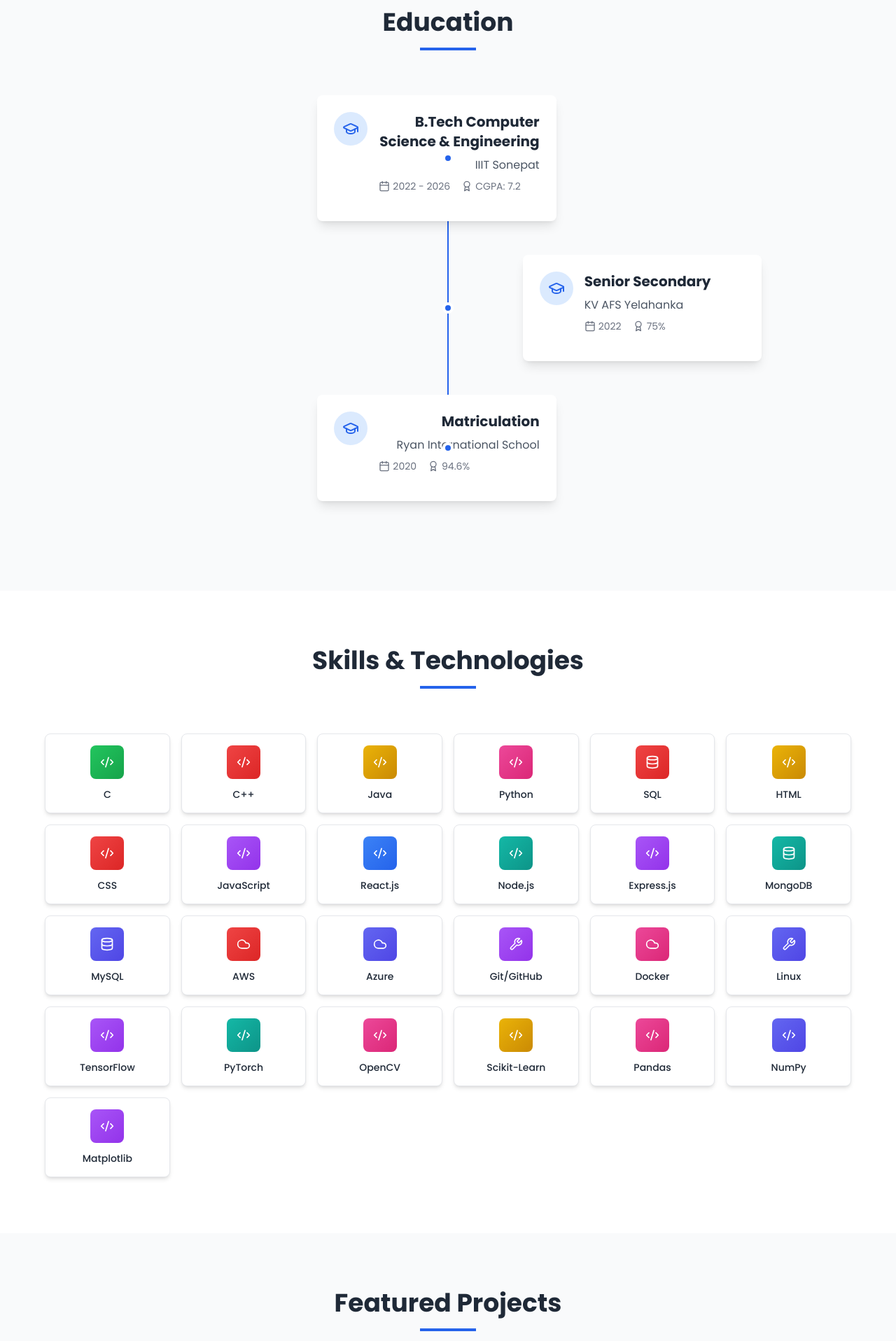
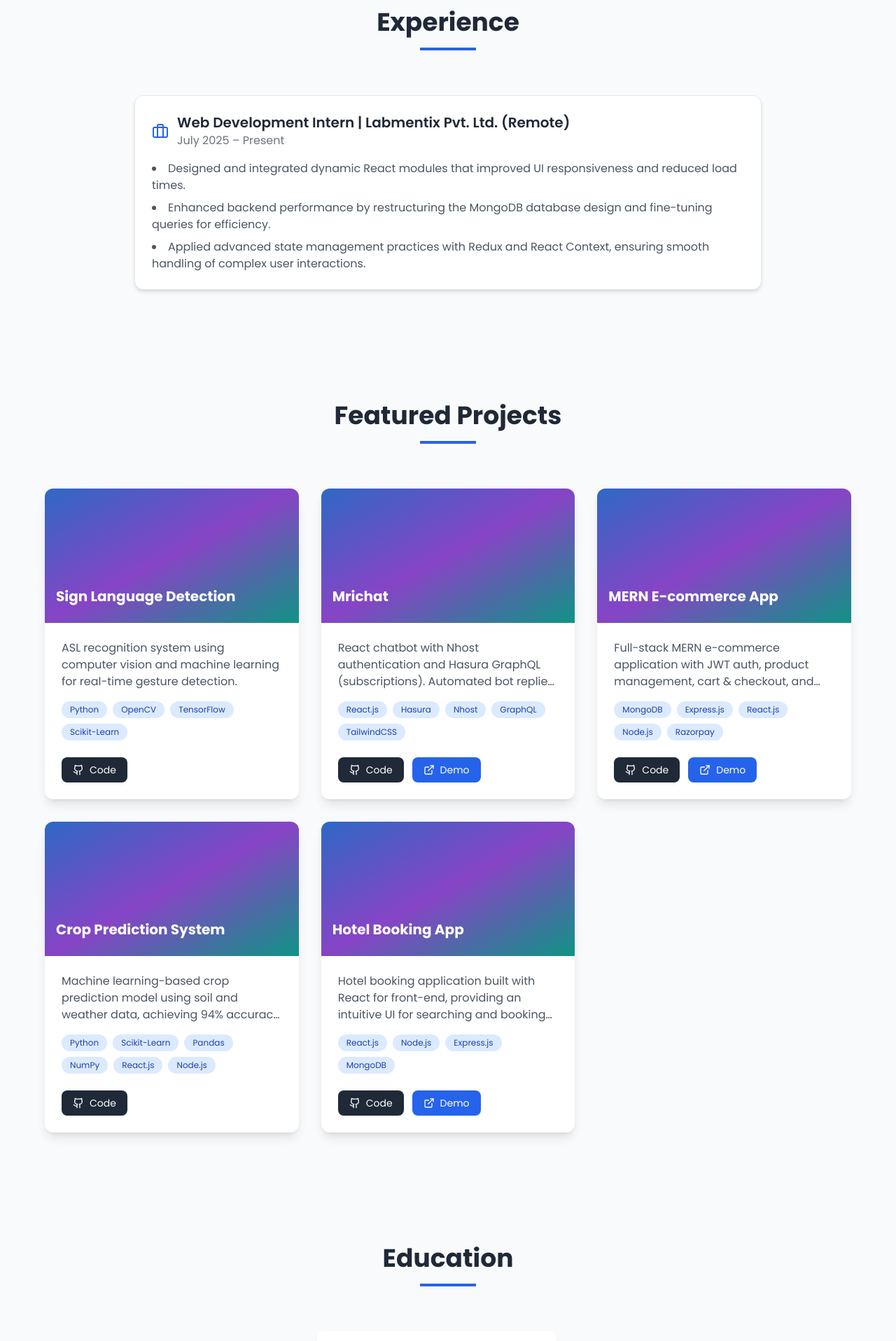
Before and after one commit to Mrigank-Mouli-Singh/Portfolio-off-campus, a React (Vite) app: page / in a window 1280 px wide. Shown: the part 1440-3356 px from the top of the page at 70% size. Built offline with nearby package versions, Linux system fonts and the light colour scheme.

Commit message:
Update App.tsx

```diff
--- a/src/App.tsx
+++ b/src/App.tsx
@@ -3,15 +3,15 @@ import { useDarkMode } from './hooks/useDarkMode';
 import Header from './components/Header';
 import Hero from './components/Hero';
 import About from './components/About';
+import Experience from './components/Experience';   // Moved up
+import Projects from './components/Projects';       // Moved up
 import Education from './components/Education';
 import Skills from './components/Skills';
-import Projects from './components/Projects';
 import Resume from './components/Resume';
 import Achievements from './components/Achievements';
 import Coursework from './components/Coursework';
 import Contact from './components/Contact';
 import Footer from './components/Footer';
-import Experience from './components/Experience';
 
 function App() {
   const { isDark, toggleDark } = useDarkMode();
@@ -22,15 +22,15 @@ function App() {
         <Header isDark={isDark} toggleDark={toggleDark} />
         <Hero />
         <About />
+        <Experience />  {/* relocated here */}
+        <Projects />    {/* relocated here */}
         <Education />
         <Skills />
-        <Projects />
         <Resume />
         <Achievements />
         <Coursework />
         <Contact />
-        <Experience />
-      <Footer />
+        <Footer />
       </div>
     </div>
   );
```
